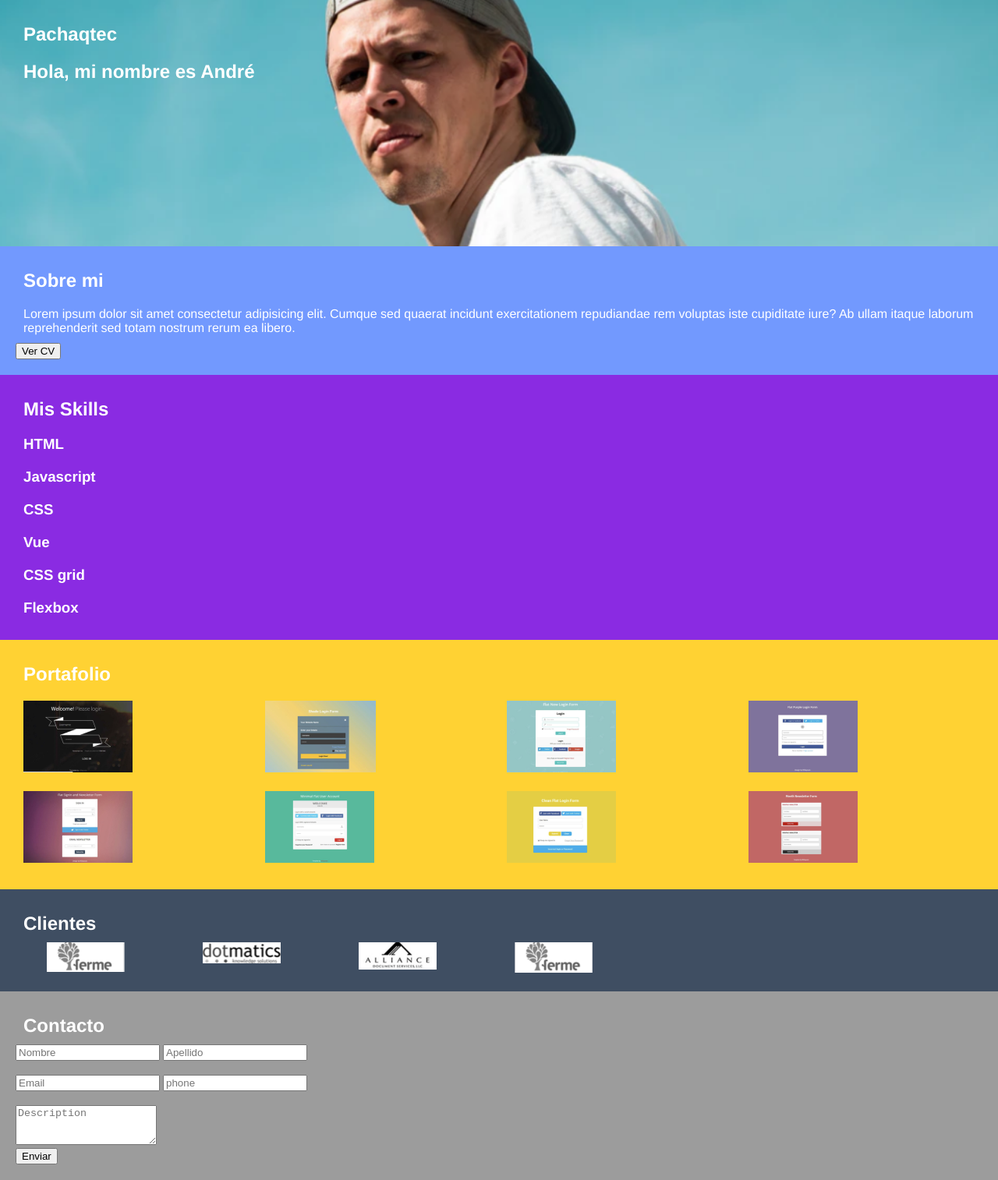
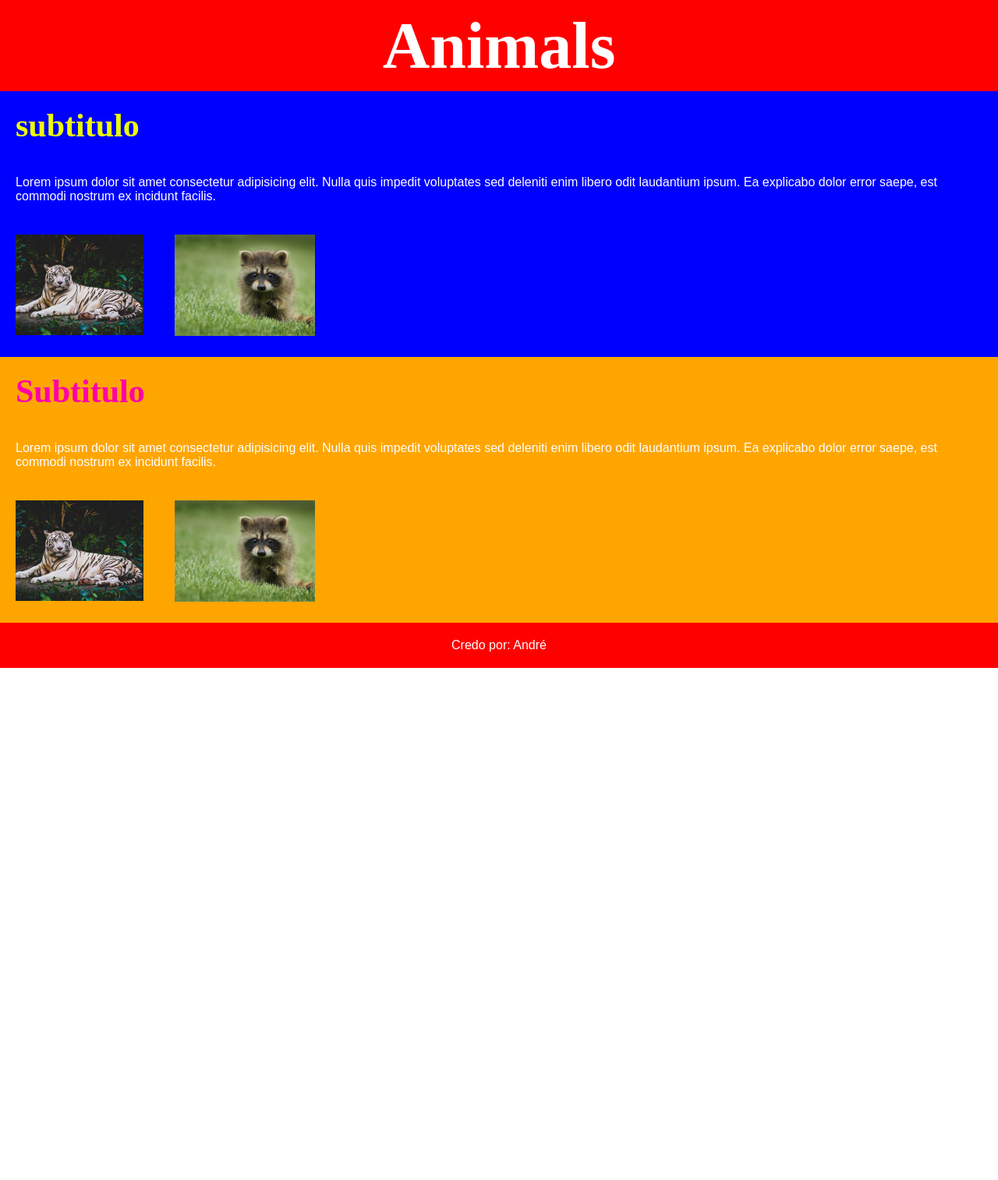
Before and after one commit to Dede1421/proyecto-hackaton2, a plain HTML site: page index.html in a window 1280 px wide. Shown: the whole page at 78% size. After the commit the page ends 857 px from the top, so only its background shows below. Drawn offline with Linux system fonts and the light colour scheme.

Commit message:
Estilos de css sesion3-s3

```diff
--- a/index.html
+++ b/index.html
@@ -4,116 +4,45 @@
 <head>
   <meta charset="UTF-8">
   <meta name="viewport" content="width=device-width, initial-scale=1.0">
-  <title>Portafolio</title>
+  <title>Document</title>
   <link href="./styles/main.css" type="text/css" rel="stylesheet" />
 </head>
 
 <body>
+  <header>
+    <h1>Animals</h1>
+  </header>
   <main>
-    <section class="pachaqtec">
-
-      <h1>Pachaqtec</h1>
-      <h2>Hola, mi nombre es André</h2>
-
-    </section>
-    <section class="sobre-mi">
-      <h2>Sobre mi</h2>
-      <p>Lorem ipsum dolor sit amet consectetur adipisicing elit. Cumque sed quaerat incidunt exercitationem repudiandae
-        rem voluptas iste cupiditate iure? Ab ullam itaque laborum reprehenderit sed totam nostrum rerum ea libero.</p>
-      <button>Ver CV</button>
-    </section>
-    <section class="skills">
-      <h2>Mis Skills</h2>
+    <section class="sub-1">
+      <h2>subtitulo</h2>
+      <p>Lorem ipsum dolor sit amet consectetur adipisicing elit. Nulla quis impedit voluptates sed deleniti enim libero
+        odit laudantium ipsum. Ea explicabo dolor error saepe, est commodi nostrum ex incidunt facilis.</p>
       <div>
-        <div>
-          <h3>HTML</h3>
-          <div></div>
-          <div></div>
-        </div>
-        <div>
-          <h3>Javascript</h3>
-          <div></div>
-          <div></div>
-        </div>
-        <div>
-          <h3>CSS</h3>
-          <div></div>
-          <div></div>
-        </div>
-        <div>
-          <h3>Vue</h3>
-          <div></div>
-          <div></div>
-        </div>
-        <div>
-          <h3>CSS grid</h3>
-          <div></div>
-          <div></div>
-        </div>
-        <div>
-          <h3>Flexbox</h3>
-          <div></div>
-          <div></div>
-        </div>
-
-      </div>
-
-
-    </section>
-    <section class="portafolio">
-      <h2>Portafolio</h2>
-      <div class="imagenes">
         <figure>
-          <img src="./images/Iport-1.png" alt="portafolio-1">
+          <img src="./images/animal1.png" alt="Tigre blanco">
         </figure>
         <figure>
-          <img src="./images/Iport-2.png" alt="portafolio-2">
+          <img src="./images/animal2.png" alt="mapache">
+        </figure>
+      </div>
+    </section>
+    <section class="sub-2">
+      <h2>Subtitulo</h2>
+      <p>Lorem ipsum dolor sit amet consectetur adipisicing elit. Nulla quis impedit voluptates sed deleniti enim libero
+        odit laudantium ipsum. Ea explicabo dolor error saepe, est commodi nostrum ex incidunt facilis.</p>
+      <div>
+        <figure>
+          <img src="./images/animal1.png" alt="Tigre blanco">
         </figure>
         <figure>
-          <img src="./images/Iport-3.png" alt="portafolio-3">
-        </figure>
-        <figure>
-          <img src="./images/Iport-4.png" alt="portafolio-4">
-        </figure>
-        <figure>
-          <img src="./images/Iport-5.png" alt="portafolio-5">
-        </figure>
-        <figure>
-          <img src="./images/Iport-6.png" alt="portafolio-6">
-        </figure>
-        <figure>
-          <img src="./images/Iport-7.png" alt="portafolio-7">
-        </figure>
-        <figure>
-          <img src="./images/Iport-8.png" alt="portafolio-8">
+          <img src="./images/animal2.png" alt="mapache">
         </figure>
       </div>
-
     </section>
-    <section class="clientes">
-      <h2>Clientes</h2>
-      <ul>
-        <li><img src="./images/Icli-1.png" width="100" alt="cliente-1"></li>
-        <li><img src="./images/Icli-2.png" width="100" alt="cliente-2"></li>
-        <li><img src="./images/Icli-3.png" width="100" alt="cliente-3"></li>
-        <li><img src="./images/Icli-4.png" width="100" alt="cliente-4"></li>
-      </ul>
-
-    </section>
-    <footer>
-      <h2>Contacto</h2>
-      <form>
-        <input type="text" placeholder="Nombre" required>
-        <input type="text" placeholder="Apellido" required> <br> <br>
-        <input type="email" placeholder="Email" required>
-        <input type="tel" pattern="[0-9]{3}-[0-9]{2}-[0-9]{3}" placeholder="phone" required> <br><br>
-        <textarea name="extra" cols="20" rows="3" placeholder="Description"></textarea> <br>
-        <button>Enviar</button>
-
-      </form>
-
-    </footer>
   </main>
+  <footer>
+    <p>Credo por: André</p>
+  </footer>
 
 </body>
 
--- a/styles/main.css
+++ b/styles/main.css
@@ -1,62 +1,70 @@
+/*Globals*/
 * {
   margin: 0;
 }
-
-.pachaqtec {
-  background-image: url('../images/imagen1.png');
-  background-position: center;
-  background-repeat: no-repeat;
-  background-size: cover;
-  padding-bottom: 200px;
-}
-
-h1,
-h2,
-h3,
 p {
-  color: white;
-  padding: 10px;
-  font-family: Helvetica;
-}
-
-section {
+  font-family: arial;
+  font-size: 16px;
   padding: 20px;
 }
 
-.skills {
-  background-color: blueviolet;
+h2 {
+  padding: 20px;
 }
 
-.sobre-mi {
-  background-color: #7299fe;
+/*Estilos de header */
+header {
+  background-color: red;
+  text-align: center;
+  color: white;
+  padding: 10px;
+  font-size: 42px;
 }
 
-.portafolio {
-  background-color: #ffd233;
+/*Estilos de section 1*/
+.sub-1 {
+  background-color: blue;
+  color: white;
+  font-size: 28px;
+
 }
 
-.portafolio .imagenes {
-  display: grid;
-  grid-template-columns: 1fr 1fr 1fr 1fr;
+.sub-1 h2 {
+  color: #ebff00;
+
 }
 
-.portafolio .imagenes figure {
-  padding: 10px;
-}
-.clientes {
-  background-color: #3f4e62;
+.sub-1 div {
+  display: flex;
+
 }
 
-.clientes ul {
-  display: flex;
-  list-style-type: none ;
+.sub-1 div figure {
+  padding: 20px;
 }
 
-.clientes ul li {
-  padding-right: 100px;
+/*Estilos Section 2 */
+.sub-2 {
+  background-color: orange;
+  color: white;
+  font-size: 28px;
 }
 
-footer {
-  background-color: #9c9c9c;
+.sub-2 h2 {
+  color: #FF00A8;
+}
+
+.sub-2 div {
+  display: flex;
+}
+
+.sub-2 div figure {
   padding: 20px;
 }
+
+/*Estilos de footer */
+footer {
+  background-color: red;
+  color: white;
+  text-align: center;
+}
```
Also changed, not shown: images/animal1.png (added), images/animal2.png (added).
